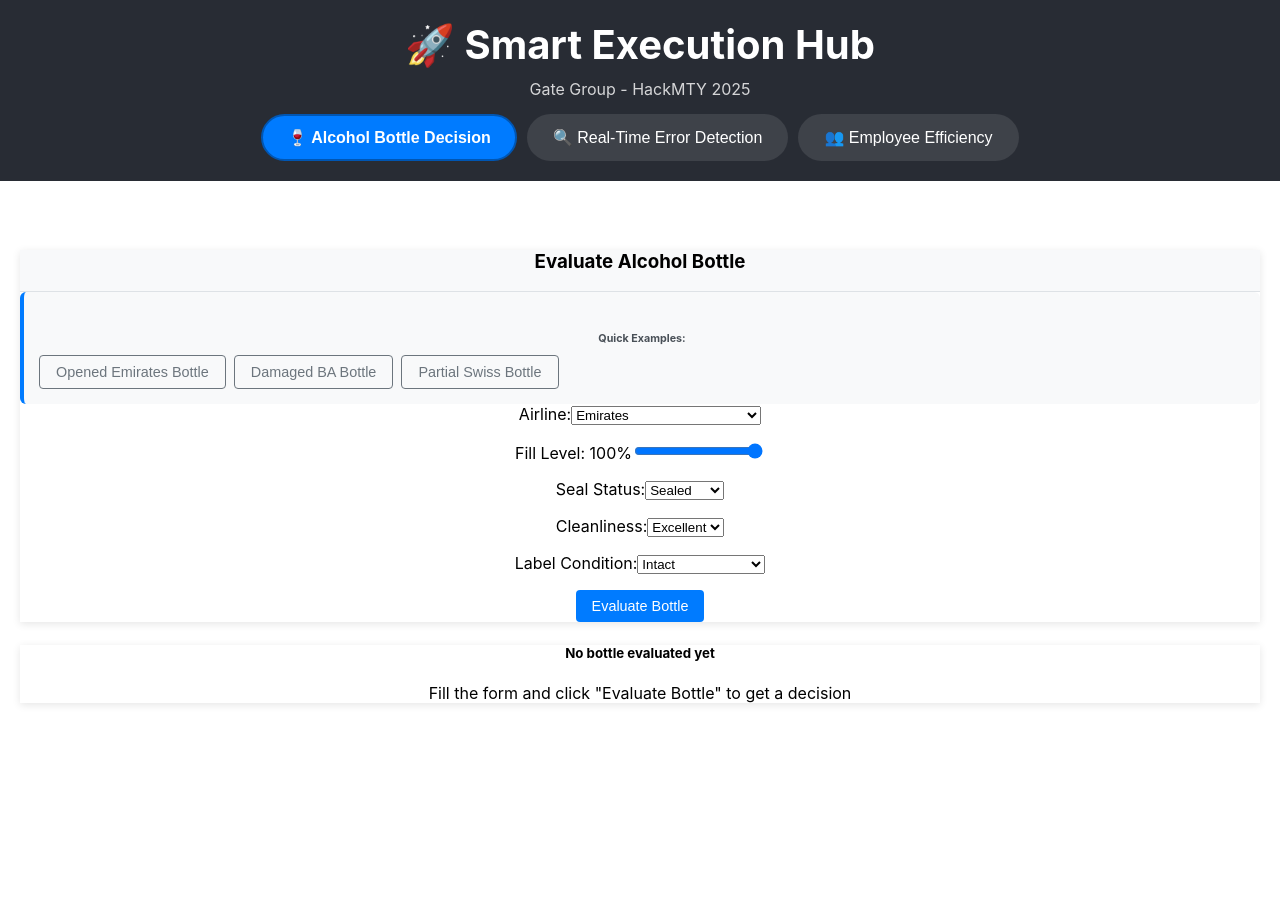
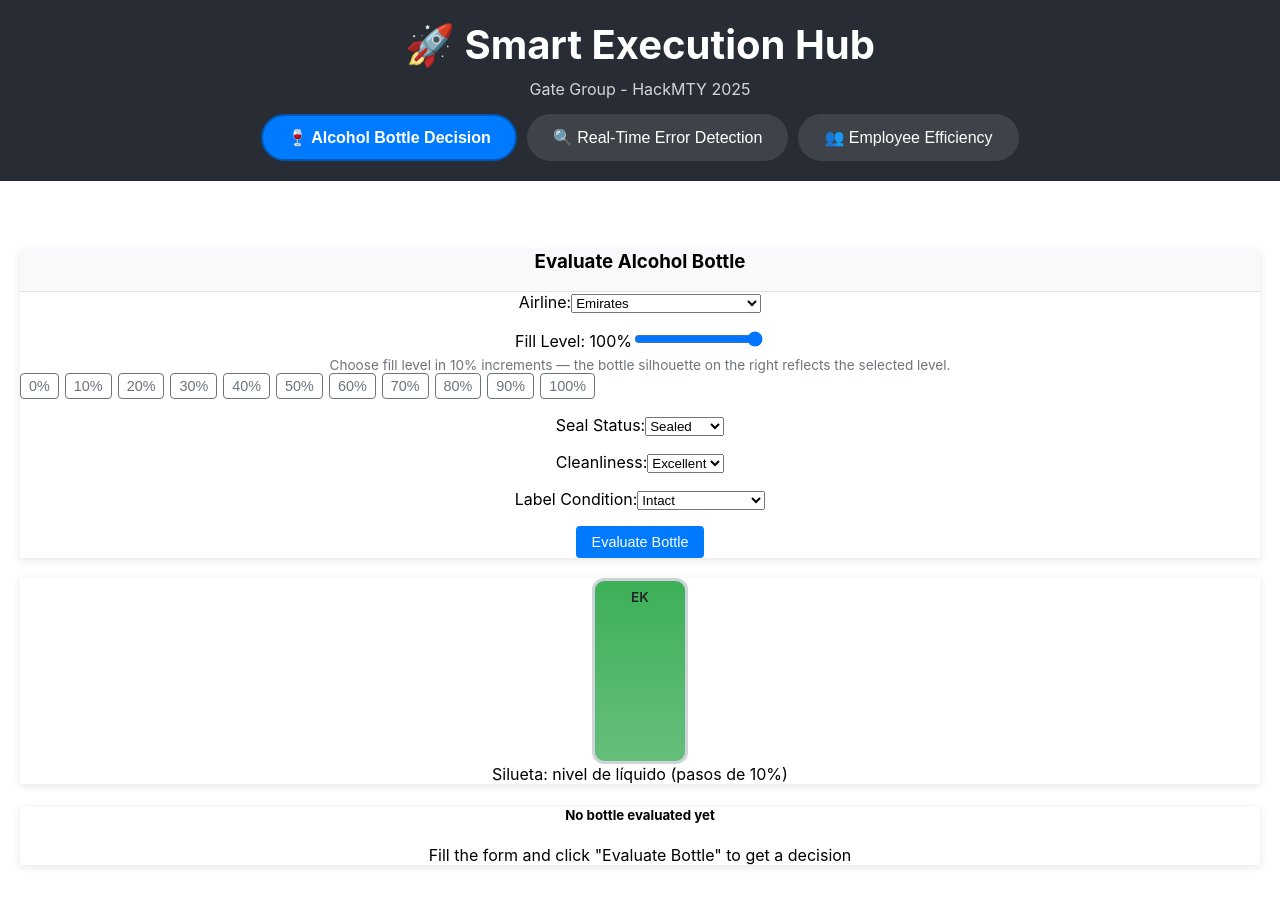
Before and after one commit to LindaCaudana/HackMTY2025, a React (Create React App) app in the folder frontend/: page / in a window 1280 px wide. Before the commit the page ends 800 px from the top, so only its background shows below. Built offline with nearby package versions, Linux system fonts and the light colour scheme.

Commit message:
cambios de borjas

```diff
--- a/frontend/src/components/BottleDecision.css
+++ b/frontend/src/components/BottleDecision.css
@@ -33,6 +33,54 @@
 
 .form-group {
   margin-bottom: 1rem;
+}
+
+.fill-help {
+  font-size: 0.85rem;
+  color: #6c757d;
+  margin-top: 6px;
+}
+
+.fill-presets {
+  display: flex;
+  gap: 6px;
+  flex-wrap: wrap;
+}
+
+.fill-presets .preset {
+  padding: 4px 8px;
+}
+
+/* Bottle preview */
+.bottle-preview {
+  width: 90px;
+  height: 180px;
+  border: 3px solid #ced4da;
+  border-radius: 12px;
+  position: relative;
+  margin: 0 auto;
+  background: linear-gradient(180deg, #fff 0%, #f7f7f7 100%);
+  overflow: hidden;
+}
+
+.bottle-preview .liquid {
+  position: absolute;
+  left: 0;
+  right: 0;
+  bottom: 0;
+  background: linear-gradient(180deg, rgba(40,167,69,0.9), rgba(40,167,69,0.7));
+  transition: height 300ms ease;
+}
+
+.bottle-preview .bottle-label {
+  position: absolute;
+  top: 8px;
+  left: 0;
+  right: 0;
+  text-align: center;
+  font-size: 0.85rem;
+  color: #212529;
+  font-weight: 600;
 }
 
 .card {
--- a/frontend/src/components/BottleDecision.tsx
+++ b/frontend/src/components/BottleDecision.tsx
@@ -51,20 +51,7 @@ const BottleDecision = () => {
     setBottle(prev => ({ ...prev, [field]: value }));
   };
 
-  const quickExamples = [
-    {
-      name: "Opened Emirates Bottle",
-      data: { customerCode: 'EK', fillLevel: 45, sealStatus: 'Opened', cleanliness: 'Good', labelStatus: 'Intact' }
-    },
-    {
-      name: "Damaged BA Bottle",
-      data: { customerCode: 'BA', fillLevel: 75, sealStatus: 'Resealed', cleanliness: 'Excellent', labelStatus: 'Heavily_Damaged' }
-    },
-    {
-      name: "Partial Swiss Bottle",
-      data: { customerCode: 'LX', fillLevel: 65, sealStatus: 'Sealed', cleanliness: 'Good', labelStatus: 'Slightly_Damaged' }
-    }
-  ];
+  // quickExamples removed per request; fillLevel will be controlled in 10% steps and shown on a bottle silhouette
 
   return (
     <div className="bottle-decision">
@@ -77,22 +64,7 @@ const BottleDecision = () => {
                 <h3>Evaluate Alcohol Bottle</h3>
               </div>
               <div className="card-body">
-                {/* QUICK EXAMPLES */}
-                <div className="quick-examples mb-3">
-                  <h6>Quick Examples:</h6>
-                  <div className="btn-group">
-                    {quickExamples.map((example, index) => (
-                      <button
-                        key={index}
-                        type="button"
-                        className="btn btn-sm btn-outline-secondary"
-                        onClick={() => setBottle(example.data)}
-                      >
-                        {example.name}
-                      </button>
-                    ))}
-                  </div>
-                </div>
+                {/* quick examples removed */}
 
                 <form onSubmit={handleSubmit}>
                   {/* AIRLINE SELECTOR */}
@@ -118,9 +90,21 @@ const BottleDecision = () => {
                       className="form-range"
                       min="0"
                       max="100"
+                      step={10}
                       value={bottle.fillLevel}
                       onChange={(e) => handleChange('fillLevel', parseInt(e.target.value))}
                     />
+                    <div className="fill-help">Choose fill level in 10% increments — the bottle silhouette on the right reflects the selected level.</div>
+                    <div className="fill-presets mt-2">
+                      {[0,10,20,30,40,50,60,70,80,90,100].map(v => (
+                        <button
+                          key={v}
+                          type="button"
+                          className={`btn btn-sm btn-outline-secondary preset ${bottle.fillLevel===v? 'active':''}`}
+                          onClick={() => handleChange('fillLevel', v)}
+                        >{v}%</button>
+                      ))}
+                    </div>
                   </div>
 
                   {/* SEAL STATUS */}
@@ -180,6 +164,16 @@ const BottleDecision = () => {
 
           {/* RESULTADO */}
           <div className="col-md-6">
+            {/* Bottle silhouette preview always visible */}
+            <div className="card mb-3">
+              <div className="card-body text-center">
+                <div className="bottle-preview" aria-hidden>
+                  <div className="liquid" style={{ height: `${bottle.fillLevel}%` }} />
+                  <div className="bottle-label">{bottle.customerCode}</div>
+                </div>
+                <div className="small text-muted mt-2">Silueta: nivel de líquido (pasos de 10%)</div>
+              </div>
+            </div>
             {decision && (
               <div className={`decision-result alert alert-${decision.color}`}>
                 <h4>Decision: {decision.action}</h4>
```
Also changed, not shown: 2 other files (tests, documents, lock files or other folders).
